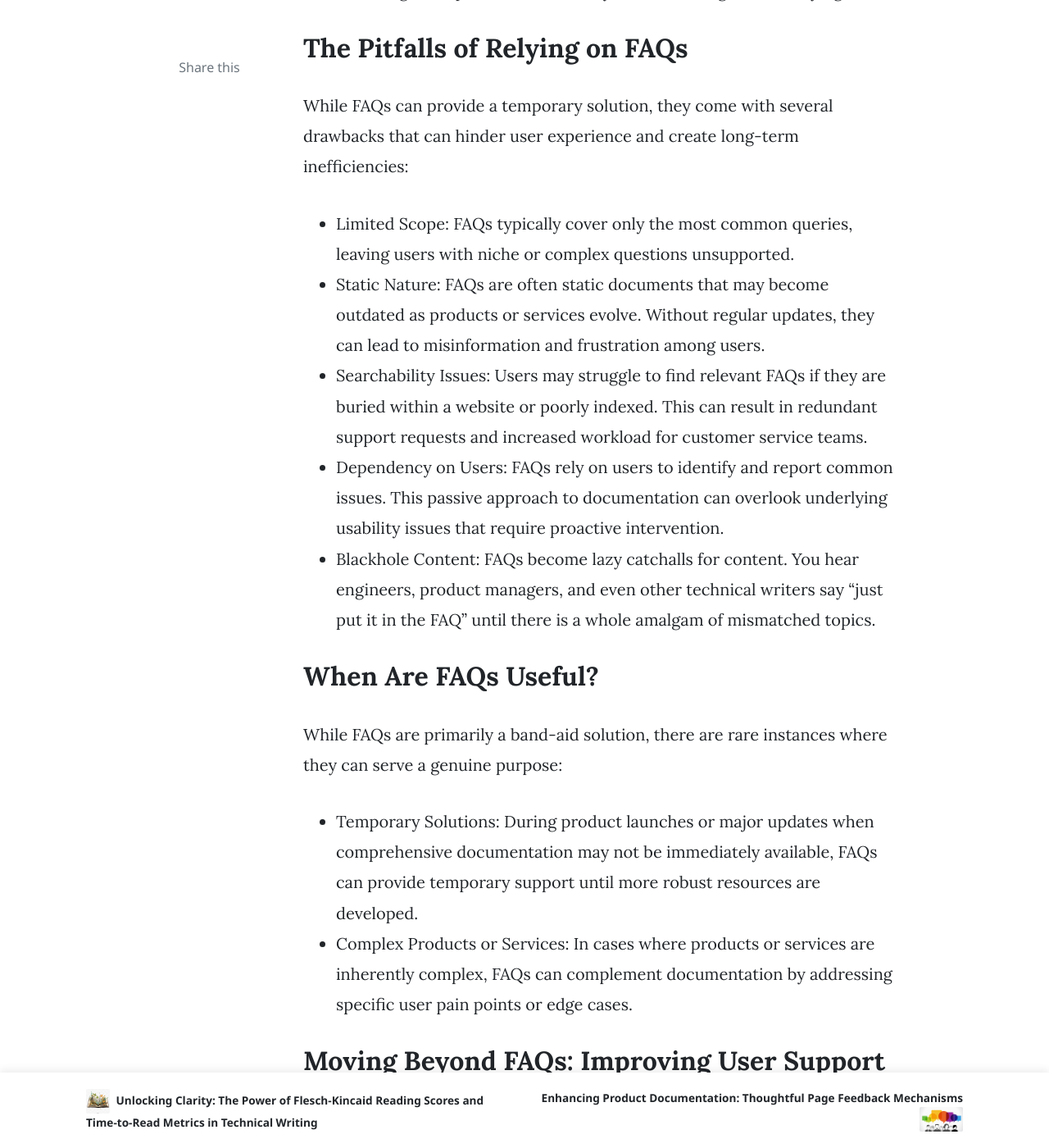
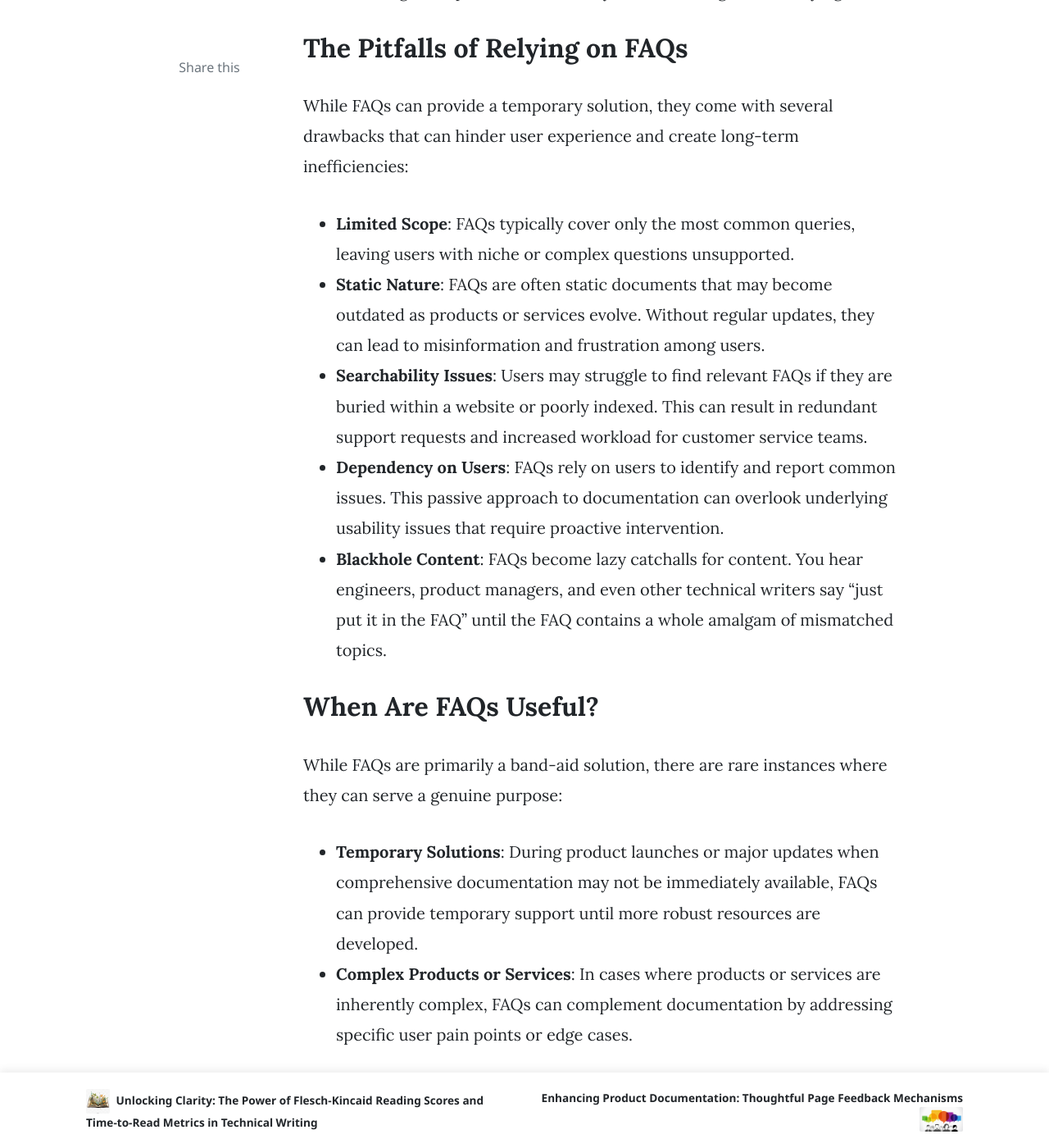
Before and after one commit to stumblefiend/jeremy.pugh, a Jekyll site: the page built from _posts/2024-04-19-truth-about-faqs.md, in a window 1280 px wide and 1400 px high, scrolled down 1600 px. Shown: the whole window at 82% size. Built offline with Jekyll 4.4.1, drawn with Linux system fonts in a browser that asks for light colours; nearby versions of some CDN libraries; comment, search, counter and statistics services are not loaded; some of the changed text lies outside the part shown.

Commit message:
Update 2024-04-19-truth-about-faqs.md

```diff
--- a/_posts/2024-04-19-truth-about-faqs.md
+++ b/_posts/2024-04-19-truth-about-faqs.md
@@ -23,25 +23,25 @@ Here are some common scenarios where FAQs are used as a band-aid:
 
 While FAQs can provide a temporary solution, they come with several drawbacks that can hinder user experience and create long-term inefficiencies:
 
-- Limited Scope: FAQs typically cover only the most common queries, leaving users with niche or complex questions unsupported.
-- Static Nature: FAQs are often static documents that may become outdated as products or services evolve. Without regular updates, they can lead to misinformation and frustration among users.
-- Searchability Issues: Users may struggle to find relevant FAQs if they are buried within a website or poorly indexed. This can result in redundant support requests and increased workload for customer service teams.
-- Dependency on Users: FAQs rely on users to identify and report common issues. This passive approach to documentation can overlook underlying usability issues that require proactive intervention.
-- Blackhole Content: FAQs become lazy catchalls for content. You hear engineers, product managers, and even other technical writers say "just put it in the FAQ" until there is a whole amalgam of mismatched topics.
+- **Limited Scope**: FAQs typically cover only the most common queries, leaving users with niche or complex questions unsupported.
+- **Static Nature**: FAQs are often static documents that may become outdated as products or services evolve. Without regular updates, they can lead to misinformation and frustration among users.
+- **Searchability Issues**: Users may struggle to find relevant FAQs if they are buried within a website or poorly indexed. This can result in redundant support requests and increased workload for customer service teams.
+- **Dependency on Users**: FAQs rely on users to identify and report common issues. This passive approach to documentation can overlook underlying usability issues that require proactive intervention.
+- **Blackhole Content**: FAQs become lazy catchalls for content. You hear engineers, product managers, and even other technical writers say "just put it in the FAQ" until the FAQ contains a whole amalgam of mismatched topics.
 
 ## When Are FAQs Useful?
 While FAQs are primarily a band-aid solution, there are rare instances where they can serve a genuine purpose:
 
-- Temporary Solutions: During product launches or major updates when comprehensive documentation may not be immediately available, FAQs can provide temporary support until more robust resources are developed.
-- Complex Products or Services: In cases where products or services are inherently complex, FAQs can complement documentation by addressing specific user pain points or edge cases.
+- **Temporary Solutions**: During product launches or major updates when comprehensive documentation may not be immediately available, FAQs can provide temporary support until more robust resources are developed.
+- **Complex Products or Services**: In cases where products or services are inherently complex, FAQs can complement documentation by addressing specific user pain points or edge cases.
 
 ## Moving Beyond FAQs: Improving User Support Systems
 
 To truly address user needs and enhance the user experience, businesses should focus on improving documentation practices rather than relying solely on FAQs. Here are some strategies to consider:
 
-- Comprehensive User Guides: Invest in creating detailed, user-friendly documentation that covers all aspects of your product or service, leaving little need for supplementary FAQs.
-- Feedback Mechanisms: Implement feedback mechanisms such as user surveys, support tickets, or community forums to gather insights into user pain points and address them proactively.
-- Iterative Updates: Regularly update documentation based on user feedback, product changes, and evolving user needs to ensure accuracy and relevance.
-- Usability Testing: Conduct usability testing to identify and address usability issues within your product or service, reducing the reliance on FAQs to patch up interface deficiencies.
+- **Comprehensive User Guides**: Invest in creating detailed, user-friendly documentation that covers all aspects of your product or service, leaving little need for supplementary FAQs.
+- **Feedback Mechanisms**: Implement feedback mechanisms such as user surveys, support tickets, or community forums to gather insights into user pain points and address them proactively.
+- **Iterative Updates**: Regularly update documentation based on user feedback, product changes, and evolving user needs to ensure accuracy and relevance.
+- **Usability Testing**: Conduct usability testing to identify and address usability issues within your product or service, reducing the reliance on FAQs to patch up interface deficiencies.
 
 In conclusion, while FAQs can offer temporary relief for documentation deficiencies, they are not a substitute for comprehensive user guides and proactive user support systems. By addressing the root causes of user queries and investing in robust documentation practices, businesses can create a more seamless and satisfying user experience.
```
